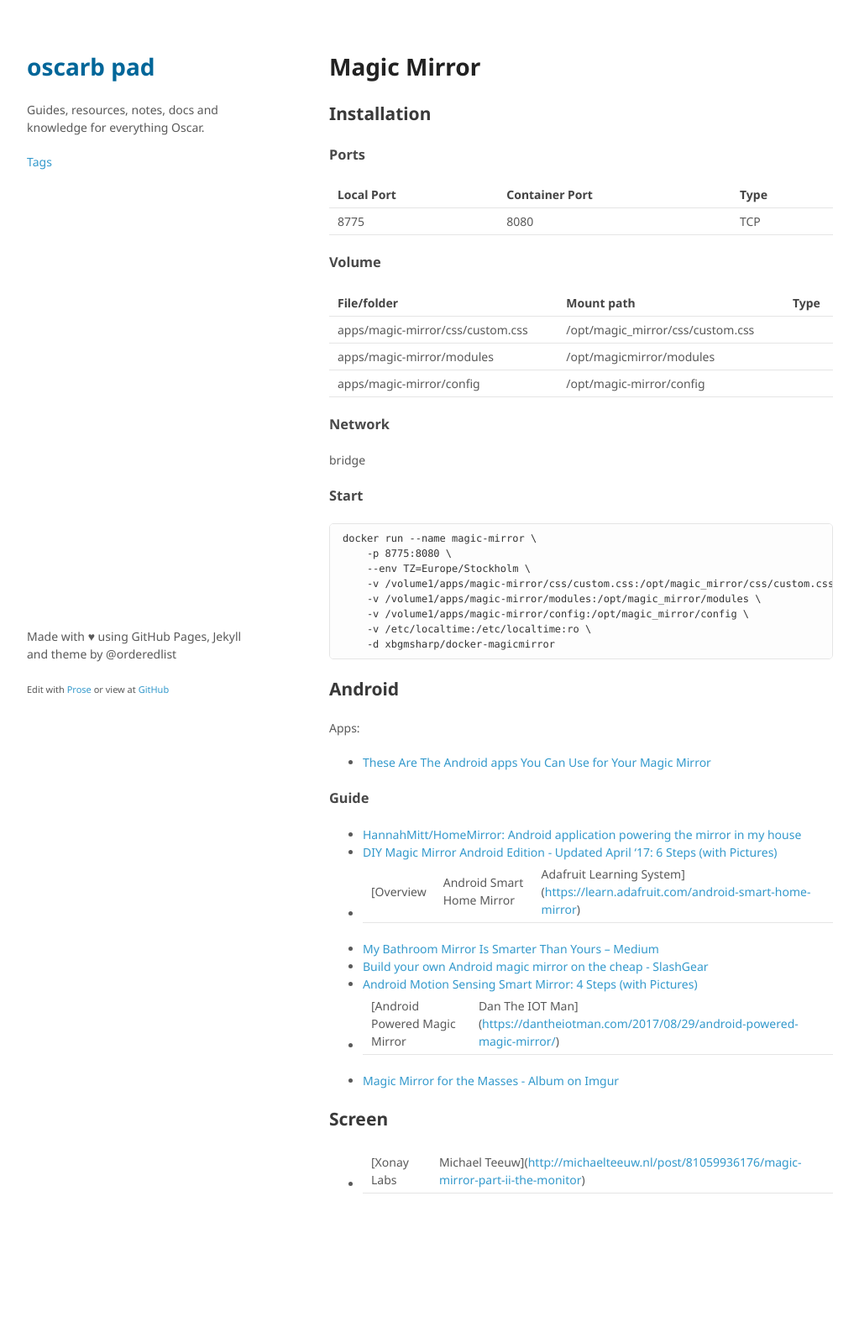
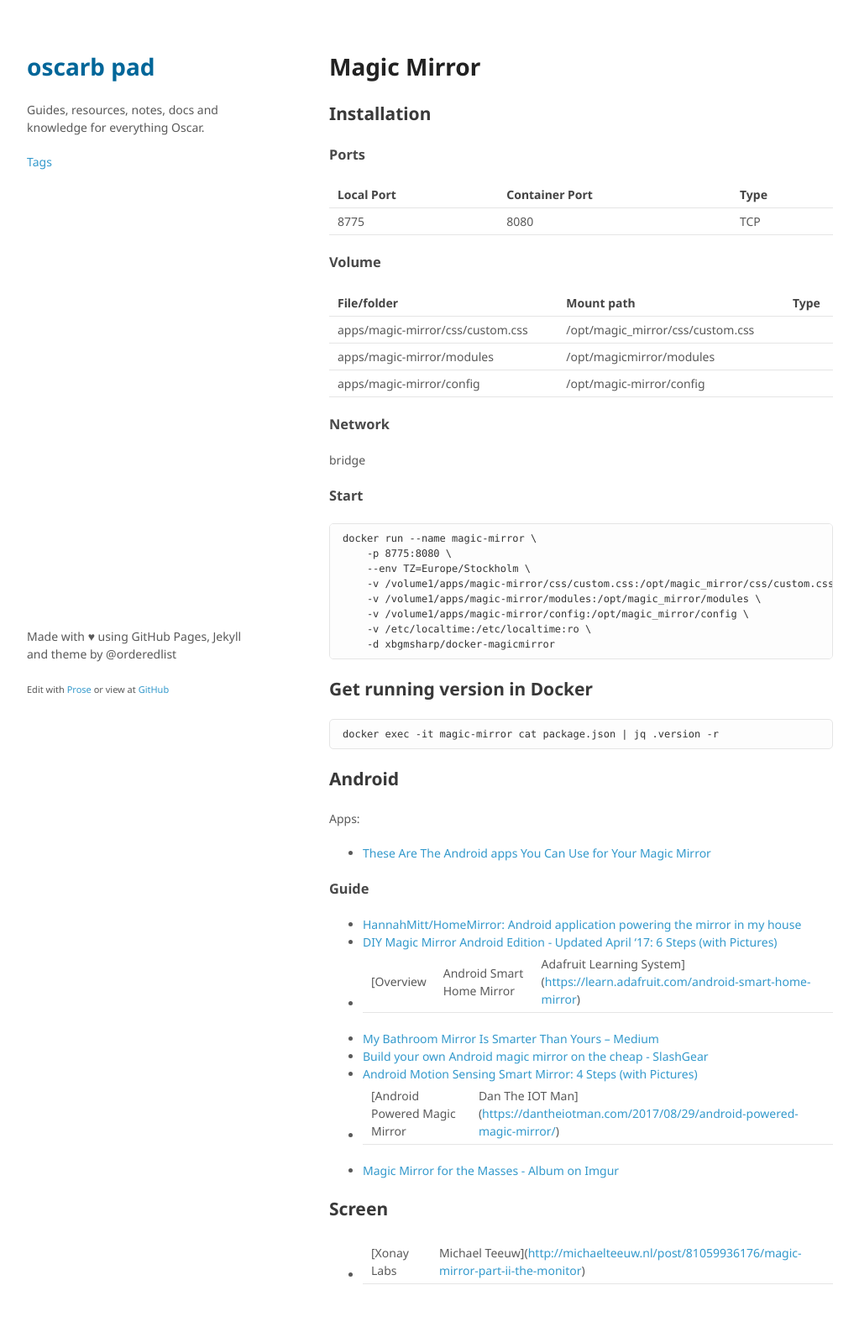
Before and after one commit to oscarb/pad, a Jekyll site: the page built from _docs/magic-mirror.md, in a window 1280 px wide. Shown: the whole page at 84% size, without its empty margins (128-1151 px from the left). Built offline with Jekyll 4.4.1, drawn with Linux system fonts in a browser that asks for light colours; some web fonts are replaced; before the commit the page ends 1491 px from its top, so only the background shows below that.

Commit message:
Update magic-mirror.md

````diff
--- a/_docs/magic-mirror.md
+++ b/_docs/magic-mirror.md
@@ -43,6 +43,12 @@ docker run --name magic-mirror \
     -d xbgmsharp/docker-magicmirror
 ```
 
+## Get running version in Docker
+
+```
+docker exec -it magic-mirror cat package.json | jq .version -r
+```
+
 
 ## Android
 
````
